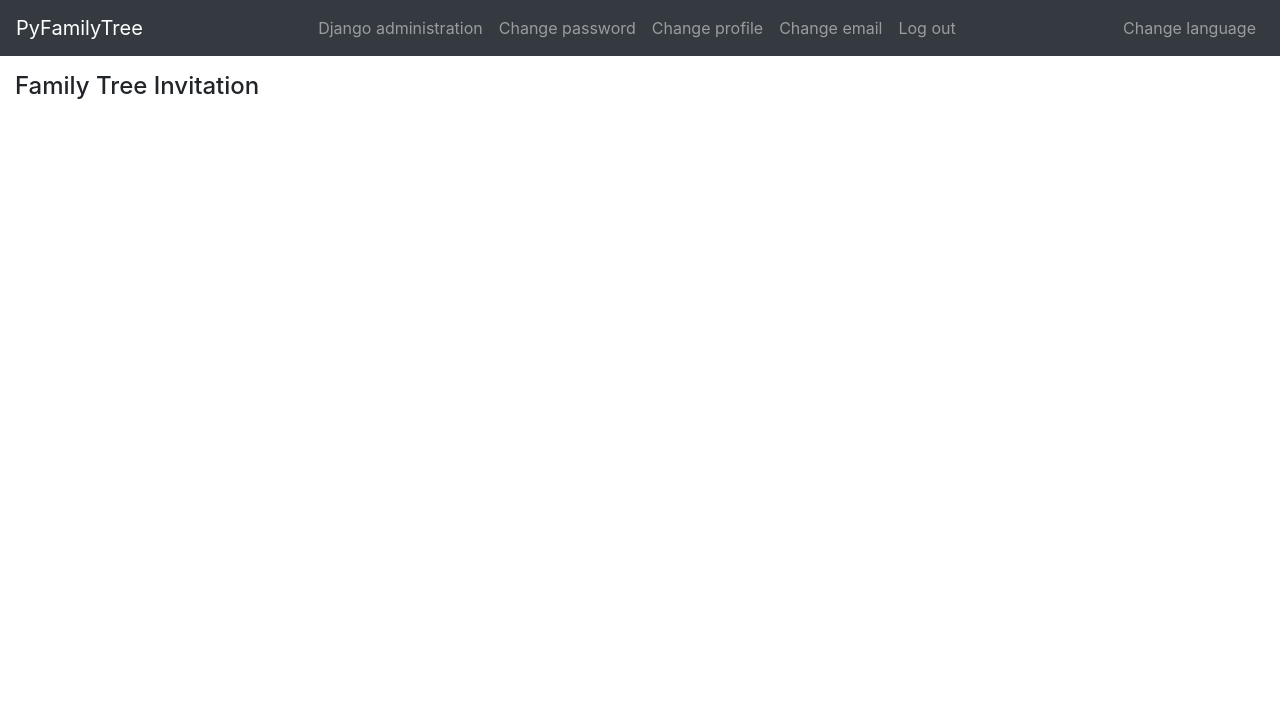
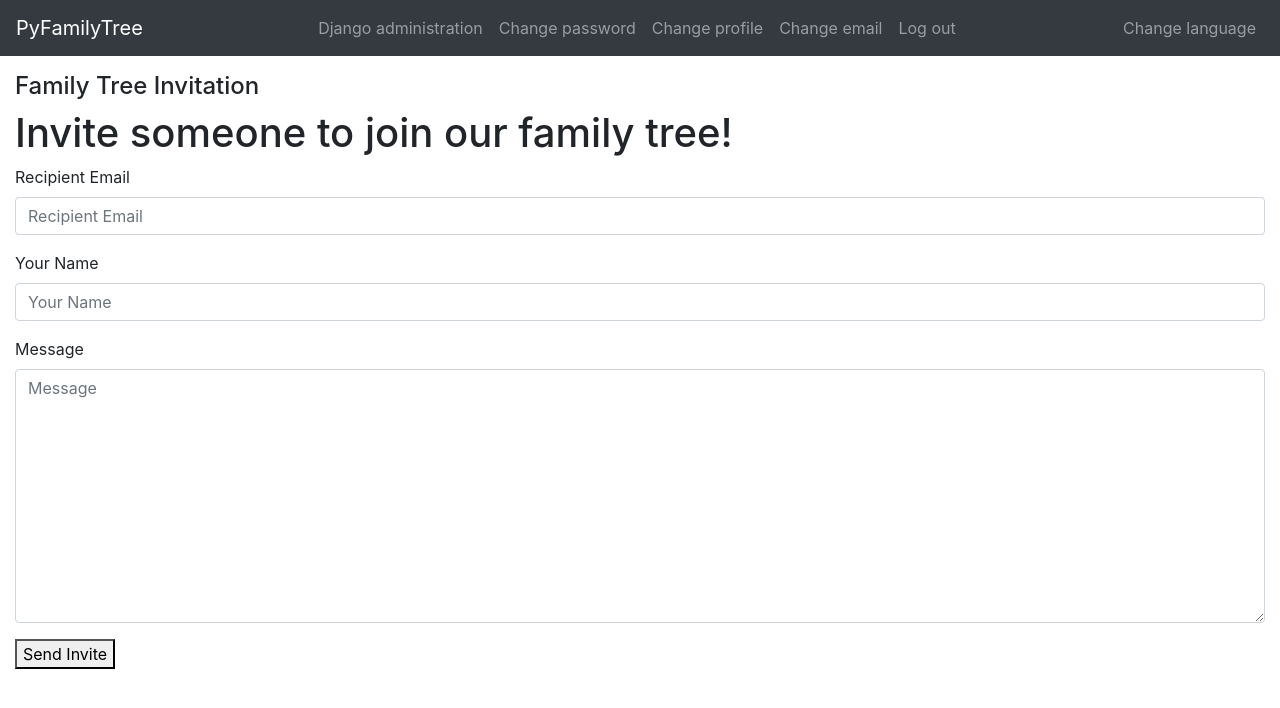
Before and after one commit to danieleschmidt/family_tree_app, a Django app: page /accounts/family-tree-invitation/ in a window 1280 px wide. Shown: the top 708 px of the page. Run offline with Django 4.2, Linux system fonts and the light colour scheme; the visitor is signed in with stand-in values (Sample User, id 1); some libraries are stand-ins or nearby versions.

Commit message:
updated family_tree_invitation.html      Added form to send invitation added invite_sent.html      Page shown after a successful invitation to the family tree is sent

```diff
--- a/source/accounts/forms.py
+++ b/source/accounts/forms.py
@@ -9,6 +9,7 @@ from django.utils import timezone
 from django.db.models import Q
 from django.utils.translation import gettext_lazy as _
 
+from django.core.mail import send_mail
 
 class UserCacheMixin:
     user_cache = None
@@ -215,3 +216,22 @@ class ChangeEmailForm(forms.Form):
 
 class RemindUsernameForm(EmailForm):
     pass
+
+
+class InvitationForm(forms.Form):
+    recipient_email = forms.EmailField(label='Recipient Email')
+    sender_name = forms.CharField(label='Your Name')
+    message = forms.CharField(widget=forms.Textarea, label='Message')
+
+    def send_invite(self):
+        recipient_email = self.cleaned_data['recipient_email']
+        sender_name = self.cleaned_data['sender_name']
+        message = self.cleaned_data['message']
+
+        send_mail(
+            subject=f'{sender_name} has invited you to join our family tree',
+            message=message,
+            from_email='noreply@example.com',
+            recipient_list=[recipient_email],
+            fail_silently=False,
+        )
--- a/source/accounts/templates/accounts/family_tree_invitation.html
+++ b/source/accounts/templates/accounts/family_tree_invitation.html
@@ -7,6 +7,13 @@
 
     <h4>{% trans 'Family Tree Invitation' %}</h4>
 
+    <h1>Invite someone to join our family tree!</h1>
+    <form method="post">
+      {% csrf_token %}
+      <!--{{ form.as_p }}--->
+        {% bootstrap_form form %}
+
+      <button type="submit">Send Invite</button>
     <!-- Add your form or content here -->
 
 {% endblock %}
--- a/source/accounts/views.py
+++ b/source/accounts/views.py
@@ -1,6 +1,6 @@
 from django.shortcuts import render
 from django.contrib import messages
-from django.contrib.auth import login, authenticate, REDIRECT_FIELD_NAME
+from django.contrib.auth import login, authenticate, REDIRECT_FIELD_NAME, logout
 from django.contrib.auth.tokens import default_token_generator
 from django.contrib.auth.mixins import LoginRequiredMixin
 from django.contrib.auth.views import (
@@ -29,6 +29,7 @@ from .forms import (
     ResendActivationCodeForm, ResendActivationCodeViaEmailForm, ChangeProfileForm, ChangeEmailForm,
 )
 from .models import Activation
+from .forms import InvitationForm
 
 
 class GuestOnlyView(View):
@@ -347,12 +348,26 @@ class FamilyTreeManagementView(LoginRequiredMixin, View):
 
 
 class FamilyTreeInvitationView(LoginRequiredMixin, View):
+    form_class = InvitationForm
+    template_name = 'accounts/family_tree_invitation.html'
+    success_template_name = 'accounts/invite_sent.html'
+
+    def get(self, request, *args, **kwargs):
+        form = self.form_class()
+        return render(request, self.template_name, {'form': form})
+
+    def post(self, request, *args, **kwargs):
+        form = self.form_class(request.POST)
+        if form.is_valid():
+            form.send_invite()
+            return render(request, self.success_template_name)
+        return render(request, self.template_name, {'form': form})
+'''
     template_name = 'accounts/family_tree_invitation.html'
 
     def get(self, request):
         return render(request, self.template_name)
-
-
+'''
 class FamilyTreeView(LoginRequiredMixin, View):
     template_name = 'accounts/family_tree.html'
 
```
Also changed, not shown: source/accounts/templates/accounts/invite_sent.html (added, +14 -0 lines).
